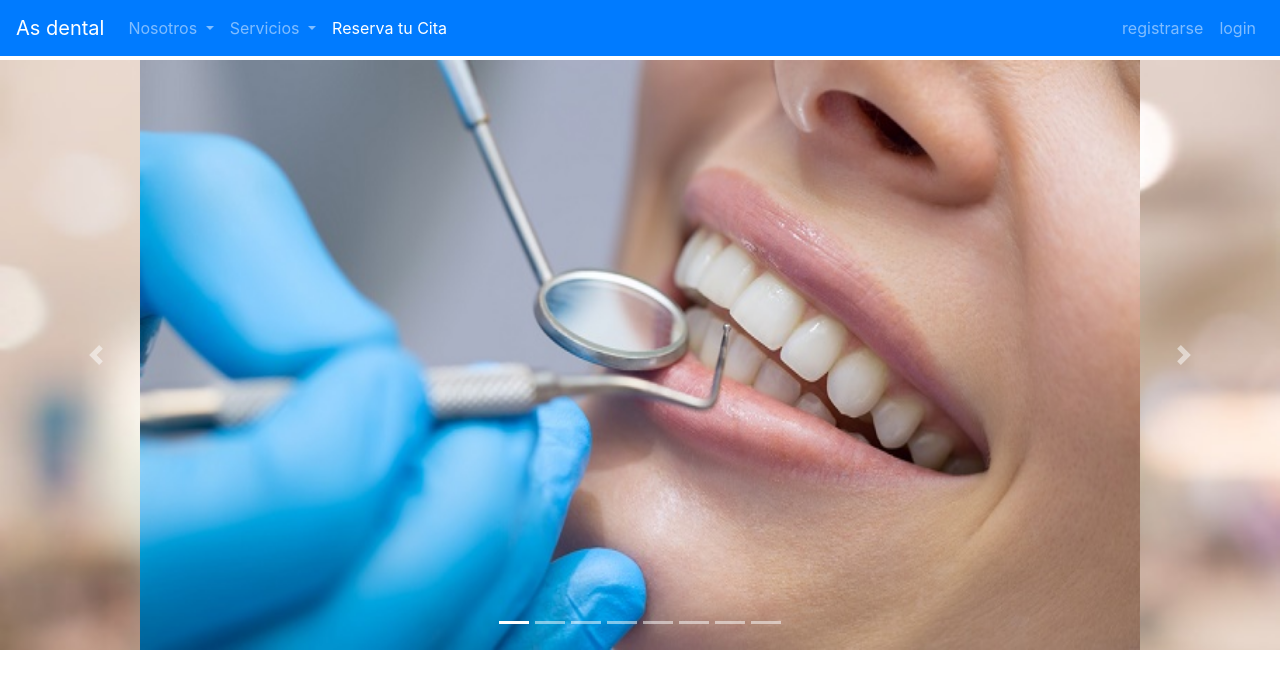
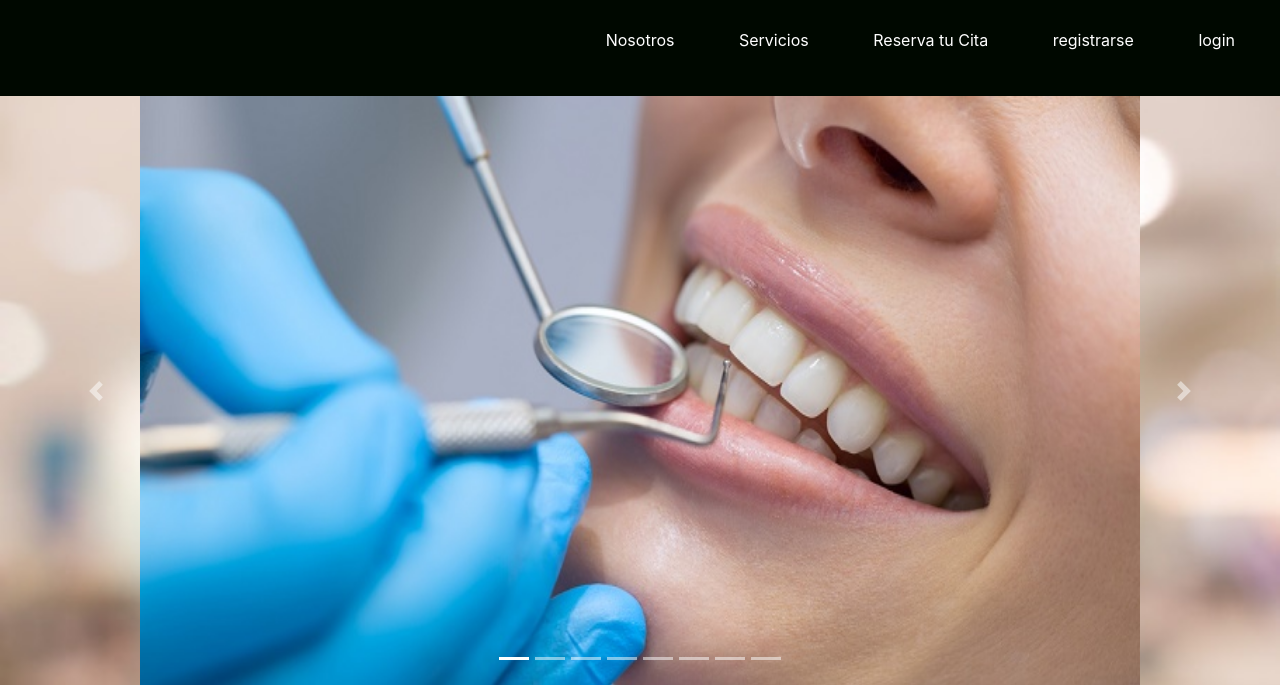
Before and after one commit to lauracardona/muelitaslaura, a Django app: page / in a window 1280 px wide. Shown: the top 685 px of the page. Run offline with Django 3.2, Linux system fonts and the light colour scheme; some libraries are stand-ins or nearby versions.

Commit message:
actualizacion validacion y navbar

```diff
--- a/Muelitas/models.py
+++ b/Muelitas/models.py
@@ -2,7 +2,7 @@ from django.db import models
 
 # Create your models here.
 class Usuario(models.Model):
-    Documento = models.BigIntegerField()
+    Documento = models.BigIntegerField(unique = True)
     Nombre = models.TextField(max_length=125)
     Password= models.TextField(max_length=125)
     Correo = models.TextField(max_length=125)
--- a/Muelitas/static/Muelitas/css/estilos.css
+++ b/Muelitas/static/Muelitas/css/estilos.css
@@ -1,3 +1,35 @@
+
+
+nav{
+    width: 100%;
+    height: 100%;
+    background-color: #000800;
+    line-height: 80px;
+}
+
+nav ul{
+    float: right;
+    margin-right: 30px;
+}
+nav ul li{
+    list-style-type: none;
+    display: inline-block;
+    transition: 10s all;
+}
+
+nav ul li :hover{
+    background-color: #6ec6ff;
+}
+
+nav ul li a{
+    text-decoration: none;
+    color: #fff;
+    padding: 30px;
+}
+
+
+
+
 body {
     overflow-x:hidden;
 }
--- a/Muelitas/templates/Muelitas/base_landingpage.html
+++ b/Muelitas/templates/Muelitas/base_landingpage.html
@@ -15,74 +15,33 @@
 
 <body>
   <!--Navbar -->
+<div class="row">
+  <nav>
+    <img src="" alt="">
+    <!--<a class="navbar-brand" href="{% url 'Muelitas:index' %}">As dental</a>-->
+    <ul>
 
-  <header>
-
-    <div class="row">
-      <div class="col-lg-12">
-        <nav class="mb-1 navbar navbar-expand-md navbar-dark bg-primary">
-          <a class="navbar-brand" href="#">As dental</a>
-          <button class="navbar-toggler" type="button" data-toggle="collapse" data-target="#navbarSupportedContent-333"
-            aria-controls="navbarSupportedContent-333" aria-expanded="false" aria-label="Toggle navigation">
-            <span class="navbar-toggler-icon"></span>
-          </button>
-          <div class="collapse navbar-collapse" id="navbarSupportedContent-333">
-            <ul class="navbar-nav mr-auto">
-              <li class="nav-item dropdown">
-                <a class="nav-link dropdown-toggle" id="navbarDropdownMenuLink-333" data-toggle="dropdown"
-                  aria-haspopup="true" aria-expanded="false">Nosotros
-                </a>
-                <div class="dropdown-menu dropdown-default" aria-labelledby="navbarDropdownMenuLink-333">
-                  <a class="dropdown-item" href="#">Mision</a>
-                  <a class="dropdown-item" href="#">Vision</a>
-                  <a class="dropdown-item" href="#">Quienes somos</a>
-                </div>
+      <li><a href="">Nosotros</a></li>
+      <li>
+        <a href="#">Servicios</a>
       </li>
-              <li class="nav-item dropdown">
-                <a class="nav-link dropdown-toggle" id="navbarDropdownMenuLink-333" data-toggle="dropdown"
-                  aria-haspopup="true" aria-expanded="false">Servicios
-                </a>
-                <div class="dropdown-menu dropdown-default" aria-labelledby="navbarDropdownMenuLink-333">
-                  <a class="dropdown-item" href="#">Ortodoncia</a>
-                  <a class="dropdown-item" href="#"></a>
-                  <a class="dropdown-item" href="#">Limpieza</a>
-                </div>
+      <li>
+        <a href="#">Reserva tu Cita</a>
       </li>
-              <li class="nav-item active">
-                <a class="nav-link" href="#">Reserva tu Cita
-                  <span class="sr-only">(current)</span>
-                </a>
-              </li>
-            </ul>
-            <ul class="navbar-nav ml-auto nav-flex-icons">
-              <li class="nav-item">
-                <a class="nav-link waves-effect waves-light">
-
-                </a>
-              </li>
-              <li class="nav-item">
-                <a class="nav-link waves-effect waves-light">
-
-                </a>
-              </li>
-              <li class="nav-item ">
-                <a class="nav-link waves-effect waves-light" href="{% url 'Muelitas:formularioRegistro' %}">
+      <li>
+        <a href="{% url 'Muelitas:formularioRegistro' 'false' %}">
           registrarse
 
         </a>
       </li>
-              <li class="nav-item ">
-                <a class="nav-link waves-effect waves-light" href="{% url 'Muelitas:formularioLogin' %}">
+      <li>
+        <a href="{% url 'Muelitas:formularioLogin' %}">
           login
-
         </a>
       </li>
     </ul>
-          </div>
   </nav>
 </div>
-    </div>
-  </header>
 
 
 
--- a/Muelitas/templates/Muelitas/formulario_registro.html
+++ b/Muelitas/templates/Muelitas/formulario_registro.html
@@ -9,6 +9,7 @@
         <div class="row ">
             <div class="col-lg-12 login-sec">
                 <h2 class="text-center login-h2">As dental</h2>
+
                 <form class="login-form" action="{% url 'Muelitas:usuarioGuardar' %}" method="POST">
                     {% csrf_token %}
                     <div class="form-group">
@@ -36,7 +37,9 @@
             <div class="col-md-12 btn-center">
                 <button type="submit" class="btn btn-lg btn-login">registrar</button>
             </div>
-
+            {% if '1062' in msn %}
+            el usuario ya existe
+            {% endif%}
             </form>
 
         </div>
--- a/Muelitas/urls.py
+++ b/Muelitas/urls.py
@@ -5,11 +5,11 @@ from . import views
 app_name = 'Muelitas'
 urlpatterns = [
 
-    path('inicio/<str:msn>/', views.index, name='inicio'),
+    path('index/', views.index, name='index'),
     path('principal/', views.principal, name='principal'),
     path('login/', views.login, name='login'),
     path('logout/', views.logout, name='logout'),
     path('formularioLogin/', views.formularioLogin, name='formularioLogin'),
-    path('formularioRegistro/', views.formularioRegistro, name='formularioRegistro'),
+    path('formularioRegistro/<str:msn>/', views.formularioRegistro, name='formularioRegistro'),
     path('usuarioGuardar/', views.usuarioGuardar, name='usuarioGuardar'),
 ]
--- a/Muelitas/views.py
+++ b/Muelitas/views.py
@@ -30,32 +30,30 @@ def formularioLogin(request):
 
 
 def login(request):
-                try:
-                        documento= request.POST['documento']
-                        password = request.POST['password']
-                        # verificar si hay un usuario con ese usuario y contraseña
-                        q = Usuario.objects.get(Documento = documento, Password = password)
-                        #en caso afirmativo, creo la variable de sesion
-                        request.session['logueado'] =[q.Documento, q.Password]
-                        return HttpResponseRedirect(reverse('Muelitas:principal', args=()))
-                except Exception as e:
-                        return HttpResponse(e)
+        try:
+                documento= request.POST['documento']
+                password = request.POST['password']
+                # verificar si hay un usuario con ese usuario y contraseña
+                q = Usuario.objects.get(Documento = documento, Password = password)
+                #en caso afirmativo, creo la variable de sesion
+                request.session['logueado'] =[q.Documento, q.Password]
+                return HttpResponseRedirect(reverse('Muelitas:principal', args=()))
+        except Exception as e:
+                return HttpResponse(e)
 
 def logout(request):
+
         try:
-                del request.session['logueado']
-                return usuarioGuardar(reverse('Muelitas:inicio', args=()))
+
+
+                return HttpResponseRedirect(reverse('Muelitas/index.html', arg=()))
         except Exception as e:
                 return HttpResponse(e)
 
 
-def formularioRegistro(request):
-        ses = request.session.get('logueado', False)
-
-        if ses :
-                return render(request, 'Muelitas/formulario_registro.html')
-        else:
-                return  HttpResponseRedirect("usted no tiene permiso para registrar usuarios")
+def formularioRegistro(request,msn):
+        contexto =  {'msn':msn}
+        return render(request,'Muelitas/formulario_registro.html',contexto)
 
 
 def usuarioGuardar(request):
@@ -70,4 +68,4 @@ def usuarioGuardar(request):
 
         return HttpResponseRedirect(reverse('Muelitas:principal', args=()))
     except Exception as e:
-        return HttpResponse(e)
+       return HttpResponseRedirect(reverse('Muelitas:formularioRegistro', args=(e,)))
--- a/MuelitasWeb/settings.py
+++ b/MuelitasWeb/settings.py
@@ -25,7 +25,7 @@ SECRET_KEY = 'r6re4po0zcrx(k)-=j8pr=i!%*)+#&wbrxp*+i_oeg_+t^%(1@'
 # SECURITY WARNING: don't run with debug turned on in production!
 DEBUG = True
 
-ALLOWED_HOSTS = ['10.74.90.92']
+ALLOWED_HOSTS = []
 
 
 # Application definition
@@ -77,7 +77,7 @@ WSGI_APPLICATION = 'MuelitasWeb.wsgi.application'
 DATABASES = {
     'default': {
         'ENGINE': 'django.db.backends.mysql',
-        'NAME': 'as_dental',
+        'NAME': 'muelitas',
         'USER': 'laura',
         'PASSWORD': '',
         'HOST': 'localhost',
```
Also changed, not shown: Muelitas/migrations/0004_auto_20190925_1638.py (added). Lines whose indentation alone changed are shown as unchanged.
